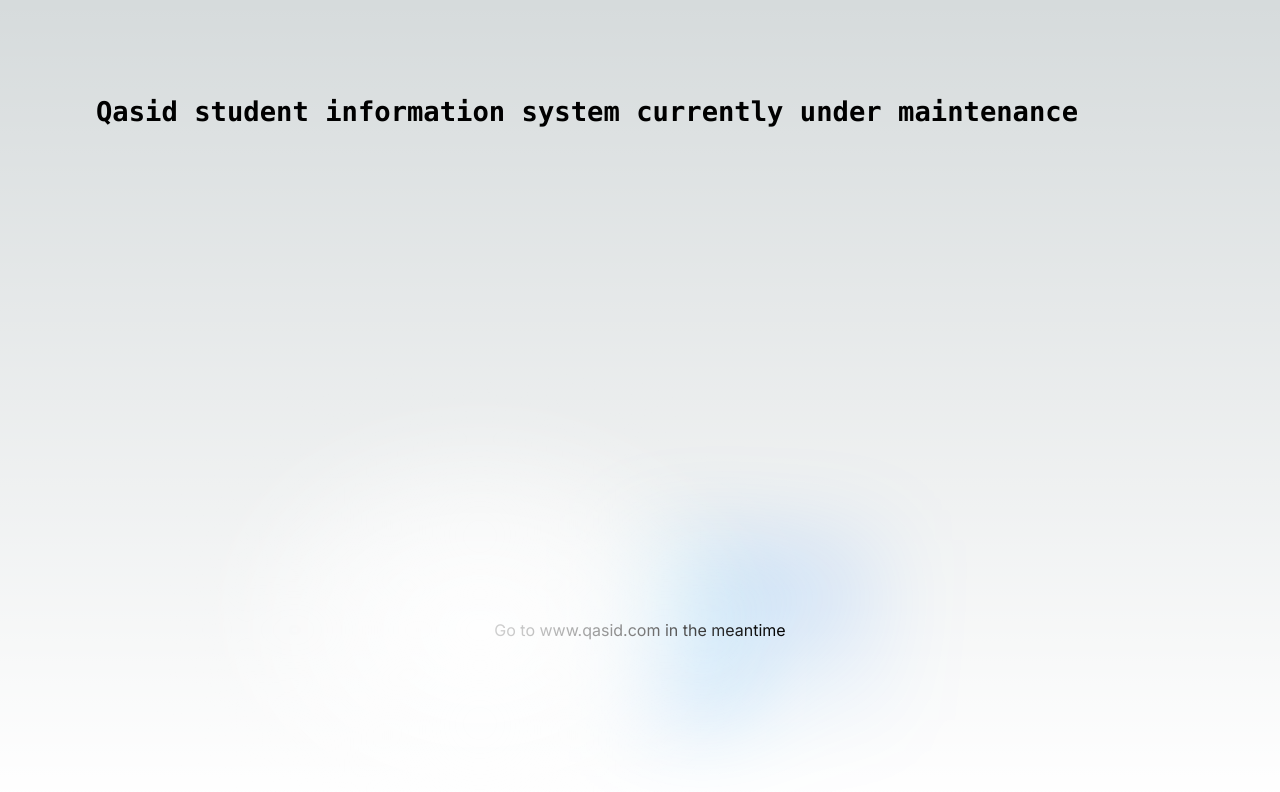
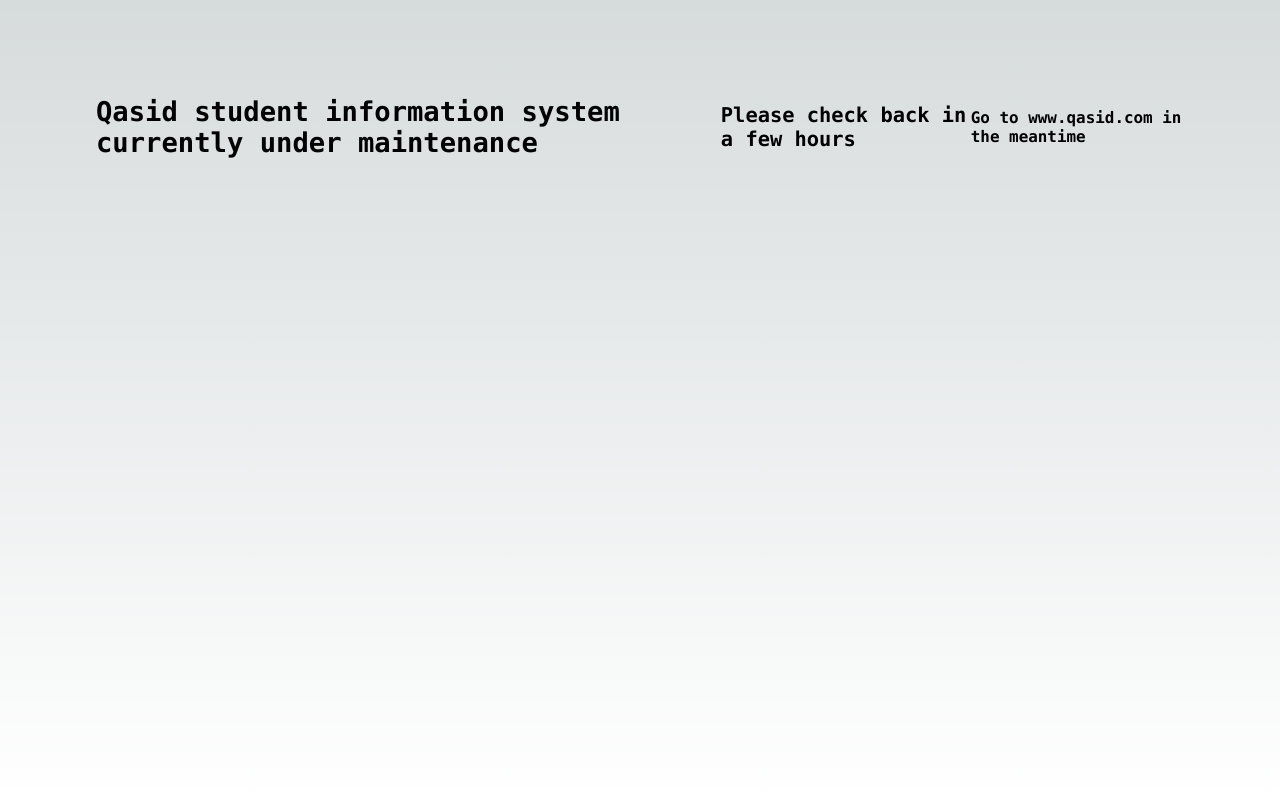
Before and after one commit to qasidcommons/construction, a Next.js app: page / in a window 1280 px wide. Shown: the top 792 px of the page. Built offline with nearby package versions, Linux system fonts and the light colour scheme.

Commit message:
Update page.js

```diff
--- a/app/page.js
+++ b/app/page.js
@@ -7,11 +7,8 @@
       <div className={styles.description}>
         <h1>Qasid student information system currently under maintenance
         </h1>
-      </div>
-     <div className={styles.center}>
-      <a href="https://www.qasid.com">
-        Go to www.qasid.com in the meantime
-      </a>
+        <h2>Please check back in a few hours</h2>
+        <h3><a href="https://www.qasid.com">Go to www.qasid.com in the meantime</a></h3>
       </div>
     </main>
   )
```
